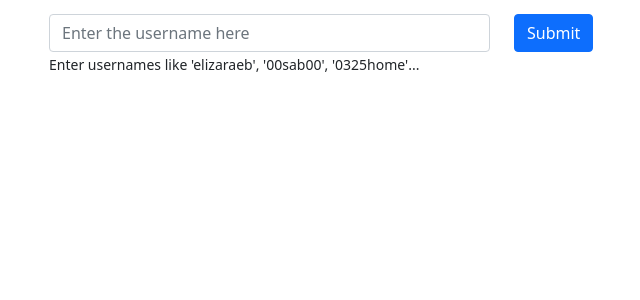
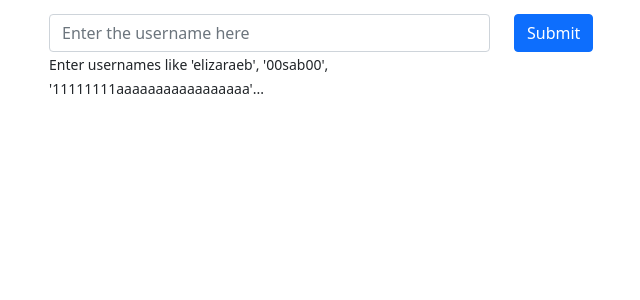
Before and after one commit to dipindashoff/hokum-guesstimate, a Flask app: page / in a window 1280 px wide. Shown: the part 56-356 px from the top of the page, without its empty margins (33-673 px from the left). Run offline with Flask 2, Linux system fonts and the light colour scheme; parts of the project's set-up code (start-up, migrations or seed data) failed here and were passed over.

Commit message:
Update index.html

```diff
--- a/templates/index.html
+++ b/templates/index.html
@@ -23,14 +23,14 @@
             <div class="col-sm-5">
               <input class="form-control" type="text" id="userName" name="userName" placeholder="Enter the username here" />
               <p>
-                <small>Enter usernames like 'elizaraeb', '00sab00', '0325home'... </small>
+                <small>Enter usernames like 'elizaraeb', '00sab00', '11111111aaaaaaaaaaaaaaaaa'... </small>
               </p>
             </div>
             <div class="col-sm-2">
               <input type="submit" class="btn btn-primary" value="Submit" />
             </div>
           </div>
-          <div class="row"> {% if row_data %}> <table class="table table-striped table-hover">
+          <div class="row"> {% if row_data %} <table class="table table-striped table-hover">
               <!-- <caption> Top 5 Recommended Products </caption> -->
               <h1 class="header">Top 5 Recommended Products</h1>
               <thead>
```
